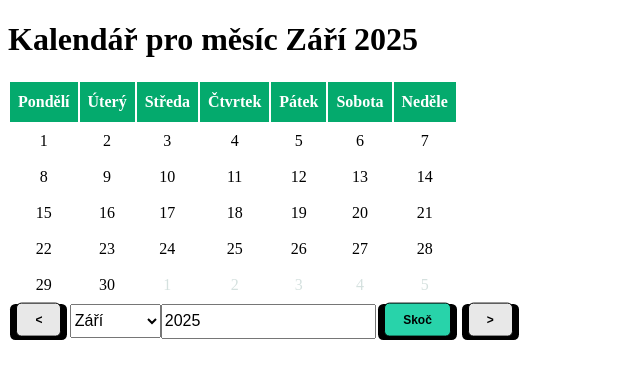
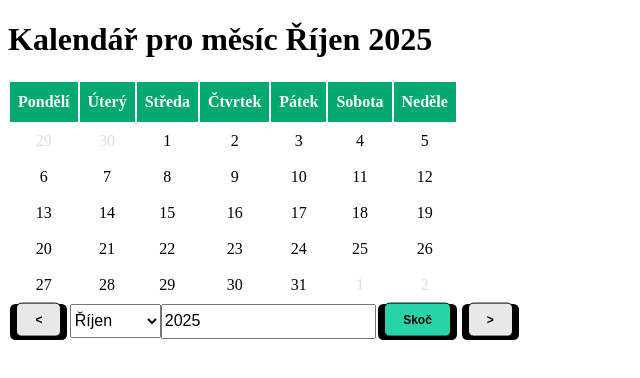
Before and after one commit to jakflo/calendar_react, a React (Vite) app: page / in a window 1280 px wide. Shown: the top 378 px of the page, without its empty margins (0-640 px from the left). Built offline with nearby package versions, Linux system fonts and the light colour scheme.

Commit message:
fix, je-li rok < 100

```diff
--- a/src/Calendar.tsx
+++ b/src/Calendar.tsx
@@ -147,6 +147,10 @@ function Calendar(props: CalendarProps) {
 // pokud 1. den mesice nevyjde na pondelek, tak to vrati datum o par dni driv, tak aby to vyslo na pondelek
 function getStartDate(month: number, year: number): Date {
     let startDate = new Date(`${year}-${month}-01 00:00:00`);
+    if (year < 100) {
+        startDate.setFullYear(year);
+    }
+
     const fstDay = startDate.getDay();
     let rewindDay = 0;
 
--- a/src/main.tsx
+++ b/src/main.tsx
@@ -5,6 +5,6 @@ import { Calendar } from './Calendar.tsx'
 
 createRoot(document.getElementById('root')!).render(
   <StrictMode>
-    <Calendar month='9' year='2025' />
+    <Calendar month='10' year='2025' />
   </StrictMode>,
 )
```
